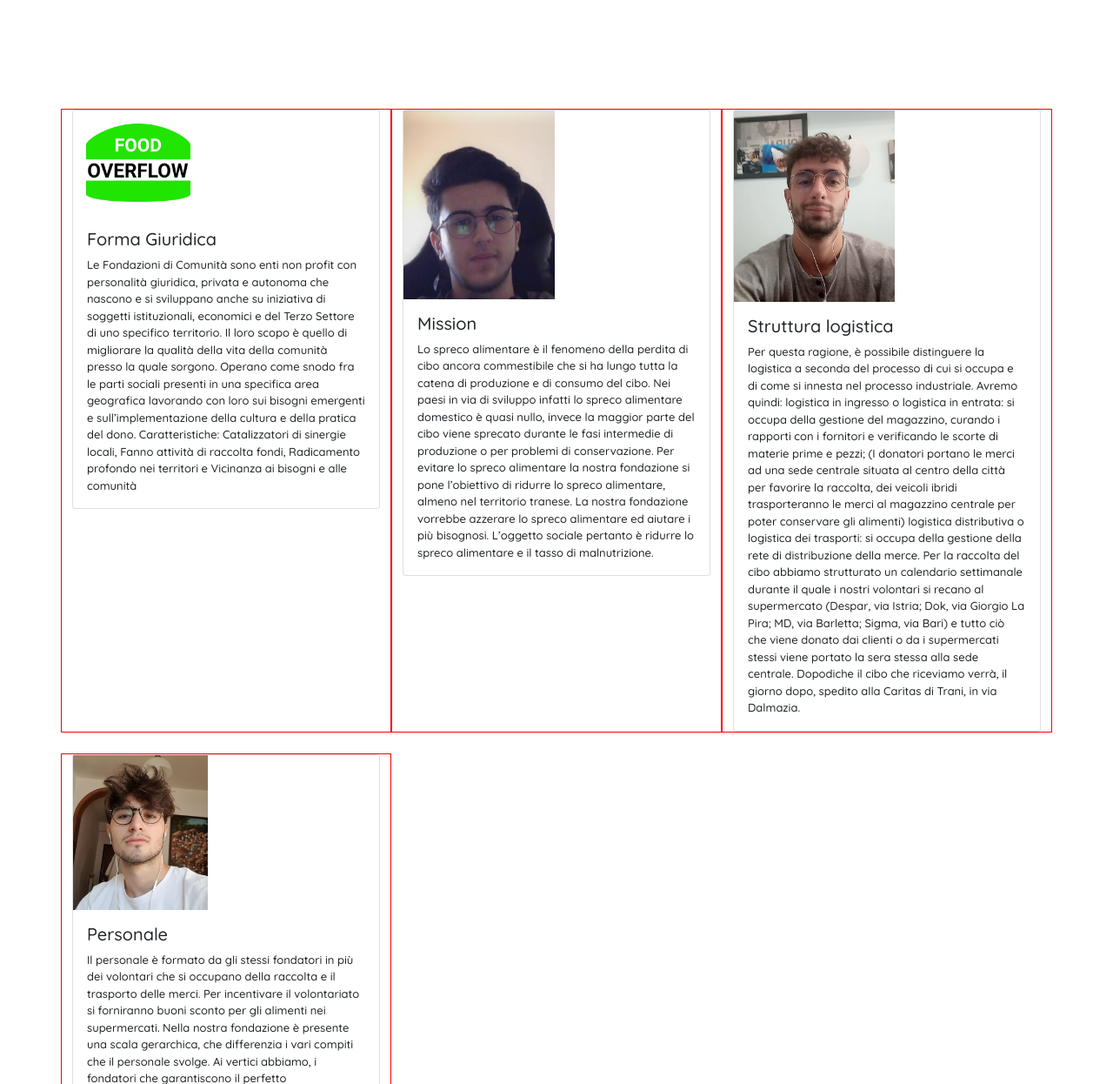
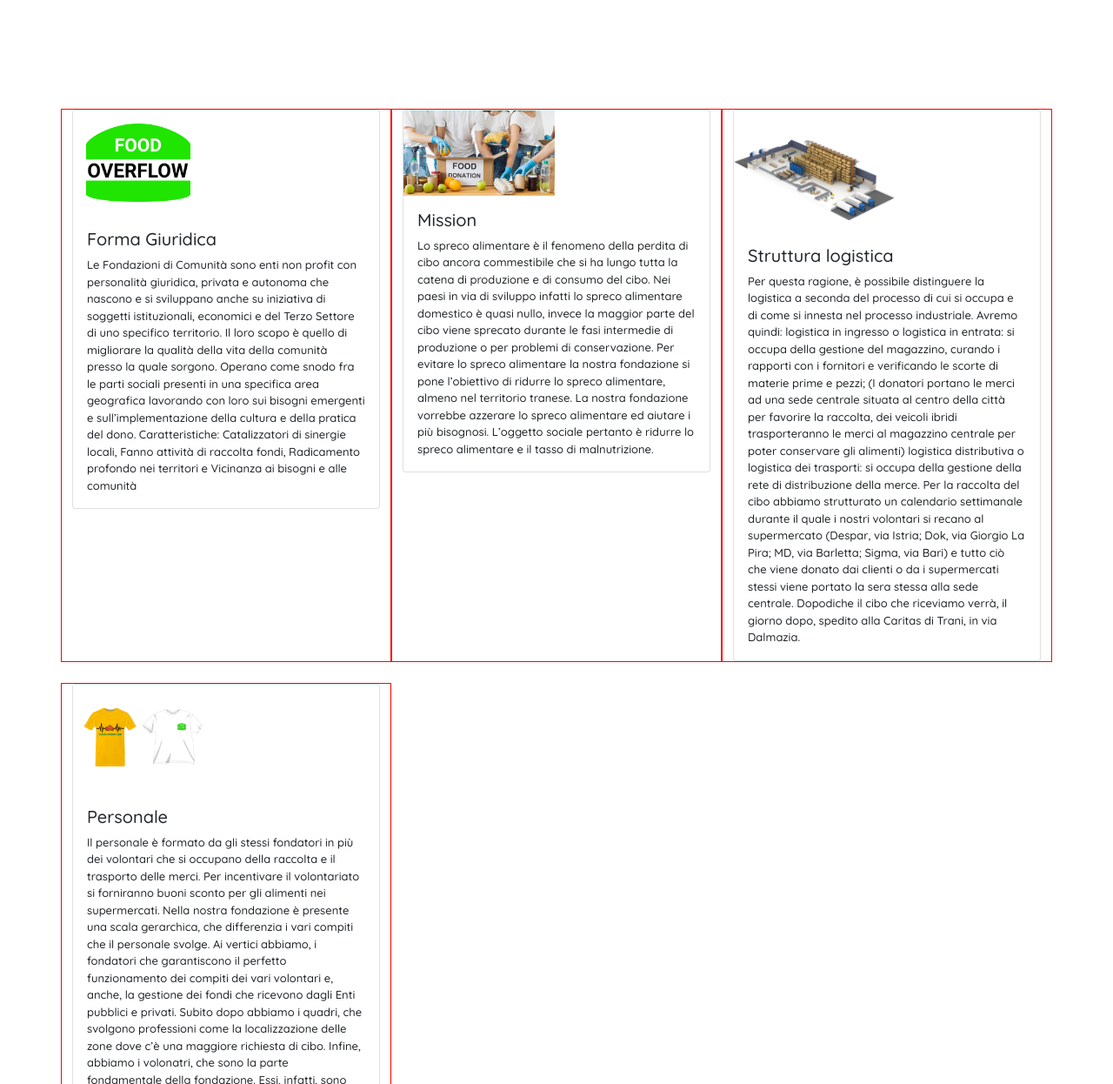
Before and after one commit to DarioCepele/DarioCepele.github.io, a plain HTML site: page index.html in a window 1280 px wide. Shown: the part 760-2006 px from the top of the page at 87% size. Drawn offline with nearby package versions, Linux system fonts and the light colour scheme.

Commit message:
corretto

```diff
--- a/index.html
+++ b/index.html
@@ -71,7 +71,7 @@
             </div>
             <div class="col">
             <div class="card">
-                <img class = "noFilter" src="img/roberto.jpeg" class="card-img-top" width="174">
+                <img class = "noFilter" src="img/mission.jpeg" class="card-img-top" width="174">
                 <div class="card-body">
                 <h5 class="card-title">Mission</h5>
                 <p class="card-text">Lo spreco alimentare è il fenomeno della perdita di cibo ancora commestibile che si ha lungo tutta la catena di produzione e di consumo del cibo.
@@ -83,7 +83,7 @@
             </div>
             <div class="col">
             <div class="card">
-                <img class = "noFilter" src="img/gianluca.jpeg" class="card-img-top" width="185">
+                <img class = "noFilter" src="img/logistica.jpeg" class="card-img-top" width="185">
                 <div class="card-body">
                 <h5 class="card-title">Struttura logistica</h5>
                 <p class="card-text">Per questa ragione, è possibile distinguere la logistica a seconda del processo di cui si occupa e di come si innesta nel processo industriale. Avremo quindi:
@@ -97,7 +97,7 @@
             </div>
             <div class="col">
             <div class="card">
-                <img class = "noFilter" src="img/daniele.jpeg" class="card-img-top" width="155">
+                <img class = "noFilter" src="img/personale.PNG" class="card-img-top" width="155">
                 <div class="card-body">
                 <h5 class="card-title">Personale</h5>
                 <p class="card-text">Il personale è formato da gli stessi fondatori in più dei volontari che si occupano della raccolta e il trasporto delle merci. Per incentivare il volontariato si forniranno buoni sconto per gli alimenti nei supermercati.
```
